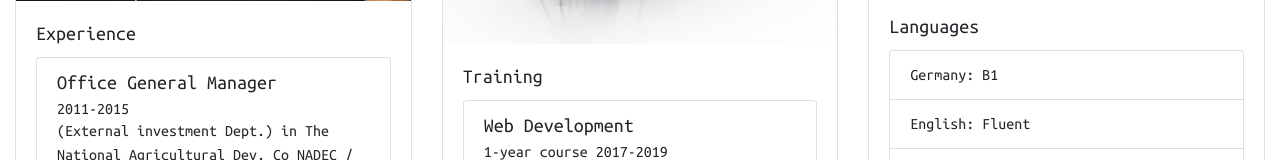
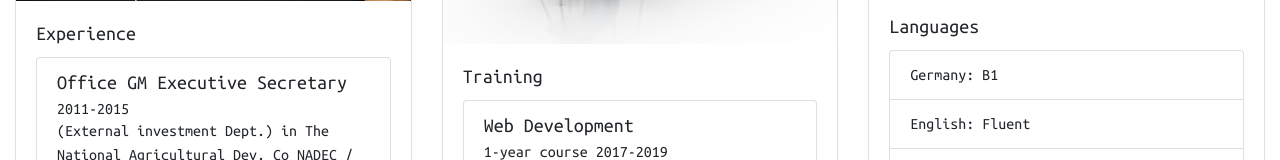
Before and after one commit to WebUp-dci-fbw7/ZakMos.github.io, a React (Create React App) app: page /about in a window 1280 px wide. Shown: the part 406-566 px from the top of the page. Built offline with nearby package versions, Linux system fonts and the light colour scheme.

Commit message:
edit the position GM

```diff
--- a/src/views/About.jsx
+++ b/src/views/About.jsx
@@ -17,7 +17,7 @@ class About extends Component {
             <CardTitle>Experience</CardTitle>
               <ListGroup>
                 <ListGroupItem>
-                  <CardTitle>Office General Manager</CardTitle>
+                  <CardTitle>Office GM Executive Secretary </CardTitle>
                     <CardSubtitle>2011-2015</CardSubtitle>
                     (External investment Dept.) in The National Agricultural Dev. Co NADEC / Riyadh - Saudi Arabia
                 </ListGroupItem>
```
